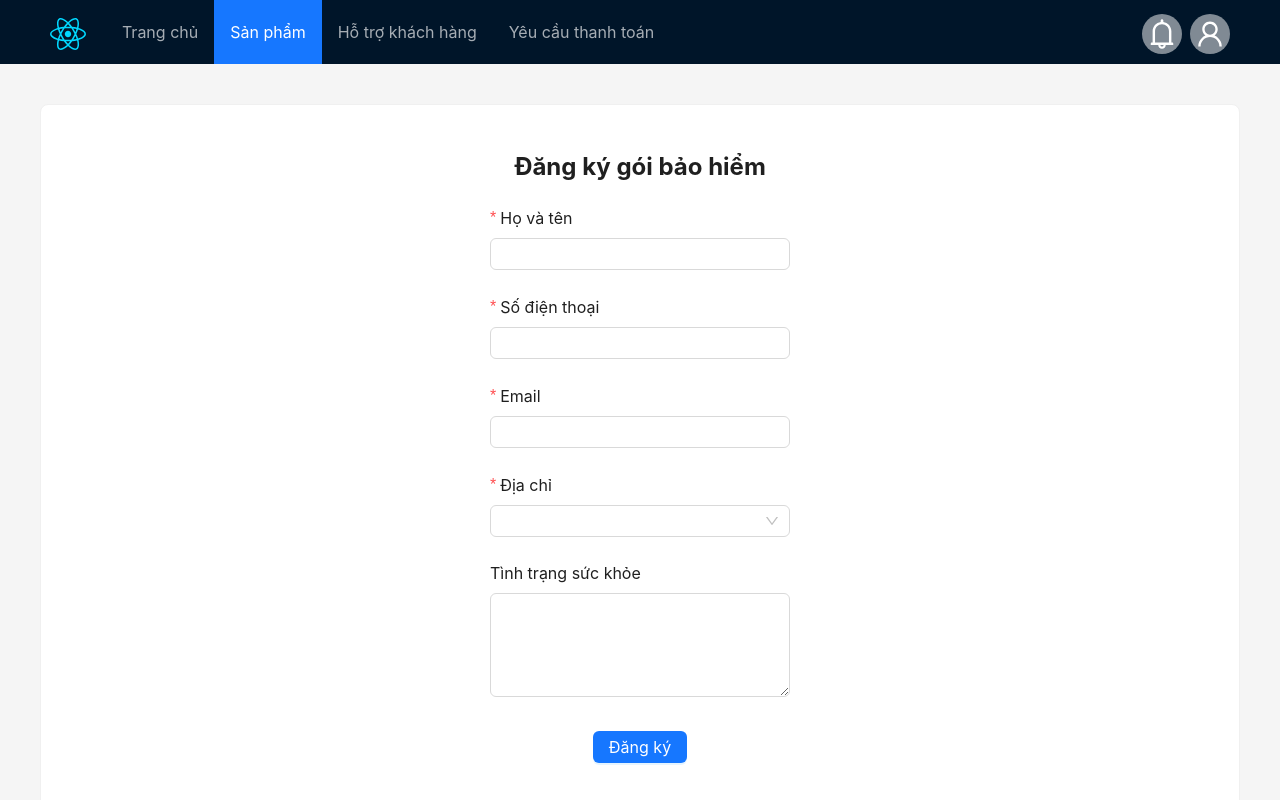
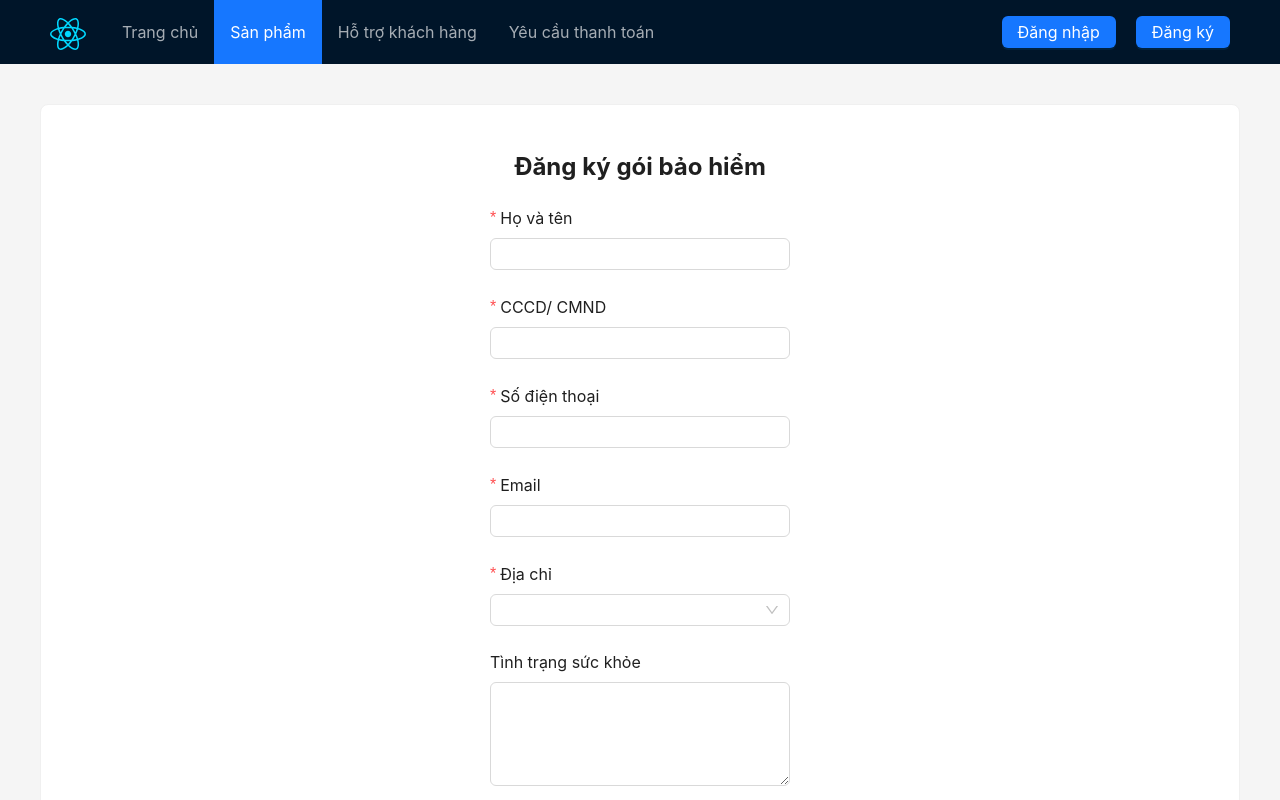
Before and after one commit to nthihongphuc/System-Of-Health-Insurance, a React (Vite) app: page /product/1/register in a window 1280 px wide. Shown: the top 800 px of the page. Built offline with nearby package versions, Linux system fonts and the light colour scheme; the HTML template or start-up script is replaced by a standard one.

Commit message:
log out, update product detail, update regist insurance

```diff
--- a/src/layouts/BasicLayout.jsx
+++ b/src/layouts/BasicLayout.jsx
@@ -1,18 +1,8 @@
 // import library here
 import { useEffect, useState } from "react";
 import { useLocation } from "react-router-dom";
-import {
-  Layout,
-  Menu,
-  Button,
-  Image,
-  Row,
-  Col,
-  Avatar,
-  Dropdown,
-  Space,
-} from "antd";
-import { UserOutlined, DownOutlined, BellOutlined } from "@ant-design/icons";
+import {Layout, Menu, Button, Image, Row, Col, Avatar, Dropdown, Space,} from "antd";
+import { UserOutlined, DownOutlined, BellOutlined, PoweroffOutlined, SafetyOutlined } from "@ant-design/icons";
 const { Header, Content, Footer } = Layout;
 
 import { useNavigate, Outlet, Link } from "react-router-dom";
@@ -38,40 +28,21 @@ const menuItems = [
   },
 ];
 
-const menuProfile = [
-  {
-    key: "0",
-    label: "hé lô",
-    disabled: true,
-  },
-  {
-    type: "divider",
-  },
-  {
-    key: "1",
-    label: "Tài khoản",
-  },
-  {
-    key: "2",
-    label: "Bảo hiểm của tôi",
-  },
-  {
-    type: "divider",
-  },
-  {
-    key: "3",
-    label: "Đăng xuất",
-  },
-];
-
 // Define Our component
 const BasicLayout = () => {
-  const isAuthenticated = true; // get from context
-
   const navigate = useNavigate();
   const location = useLocation();
 
   const [selected, setSelected] = useState("home");
+  const [isAuthenticated, setAuthenticated] = useState(false); // get from context
+
+  useEffect(() => {
+    if (localStorage.getItem("access_token")) {
+      setAuthenticated(true);
+    } else {
+      setAuthenticated(false);
+    }
+  }, [location]);
 
   useEffect(() => {
     if (location.pathname.includes("home")) {
@@ -91,6 +62,32 @@ const BasicLayout = () => {
     navigate(path);
   };
 
+  const handleLogout = () => {
+    localStorage.removeItem("access_token");
+    setAuthenticated(false);
+  };
+
+  const menuProfile = [
+    {
+      key: "1",
+      label: <a href="/profile/account">Tài khoản</a>,
+      icon: <UserOutlined />
+    },
+    {
+      key: "2",
+      label: <a href="/profile/insurance">Bảo hiểm của tôi</a>,
+      icon: <SafetyOutlined />
+    },
+    {
+      type: "divider",
+    },
+    {
+      key: "3",
+      label: <div onClick={handleLogout}>Đăng xuất</div>,
+      icon: <PoweroffOutlined />,
+    },
+  ];
+
   return (
     <Layout>
       <Header>
@@ -103,49 +100,30 @@ const BasicLayout = () => {
           <div style={{ float: "right" }}>
             <Space>
               <Avatar
-              style={{ background: "rgba(255,255,255,0.5)", cursor: "pointer", fontSize: 30, verticalAlign: "middle"}}
+                style={{
+                  background: "rgba(255,255,255,0.5)",
+                  cursor: "pointer",
+                  fontSize: 30,
+                  verticalAlign: "middle",
+                  marginRight: 10,
+                }}
                 size="large"
                 //shape="square"
                 icon={<BellOutlined />}
                 // Thêm đường dẫn
                 onClick={() => navigate("/profile/notice")}
               />
+              <Dropdown menu={{ items: menuProfile }} placement="bottomRight">
                 <Avatar
-              style={{ background: "rgba(255,255,255,0.5)", cursor: "pointer" } }
-              size="large"
-              icon={<UserOutlined />}
-              onClick={() => navigate("/profile/account")}
-
-            >
-              {/* <Dropdown
-                menu={{ menuProfile,
-                }}
-                trigger={['click']}
-              >
-                <a onClick={(e) => e.preventDefault()}>
-                  <Space>
-                    <DownOutlined />
-                  </Space>
-                </a>
-              </Dropdown> */}
-            </Avatar>
-            </Space>
-            {/* <Dropdown menu={{ menuProfile }} trigger={["click"]}>
-              <Avatar
-                size="large"
-                icon={<UserOutlined />}
-                onClick={() => navigate("/profile/account")}
-                //onClick={(e) => e.preventDefault()}
                   style={{
                     background: "rgba(255,255,255,0.5)",
                     cursor: "pointer",
                   }}
-              >
-                <Space>
-                  <DownOutlined />
+                  size="large"
+                  icon={<UserOutlined />}
+                />
+              </Dropdown>
             </Space>
-              </Avatar>
-            </Dropdown> */}
           </div>
         ) : (
           <div style={{ float: "right" }}>
--- a/src/pages/ProductDetailPage.jsx
+++ b/src/pages/ProductDetailPage.jsx
@@ -19,6 +19,11 @@ const items_renamed = [
   {
     key: '12',
     label: 'Điều khoản loại trừ',
+    children: <p></p>,
+  },
+  {
+    key: '13',
+    label: 'Phí bảo hiểm',
     children: <p></p>,
   }
 ];
--- a/src/pages/RegisterInsurance.jsx
+++ b/src/pages/RegisterInsurance.jsx
@@ -43,6 +43,18 @@ const RegisterInsurance  = () => {
             ]}
           >
             <Input/>
+          </Form.Item>
+          <Form.Item
+            label="CCCD/ CMND"
+            name="identify"
+            rules={[
+              {
+                required: true,
+                message: "Vui lòng điền CCCD/ CMND!",
+              },
+            ]}
+          >
+            <Input />
           </Form.Item>
           <Form.Item
             label="Số điện thoại"
```
Lines whose indentation alone changed are shown as unchanged.
